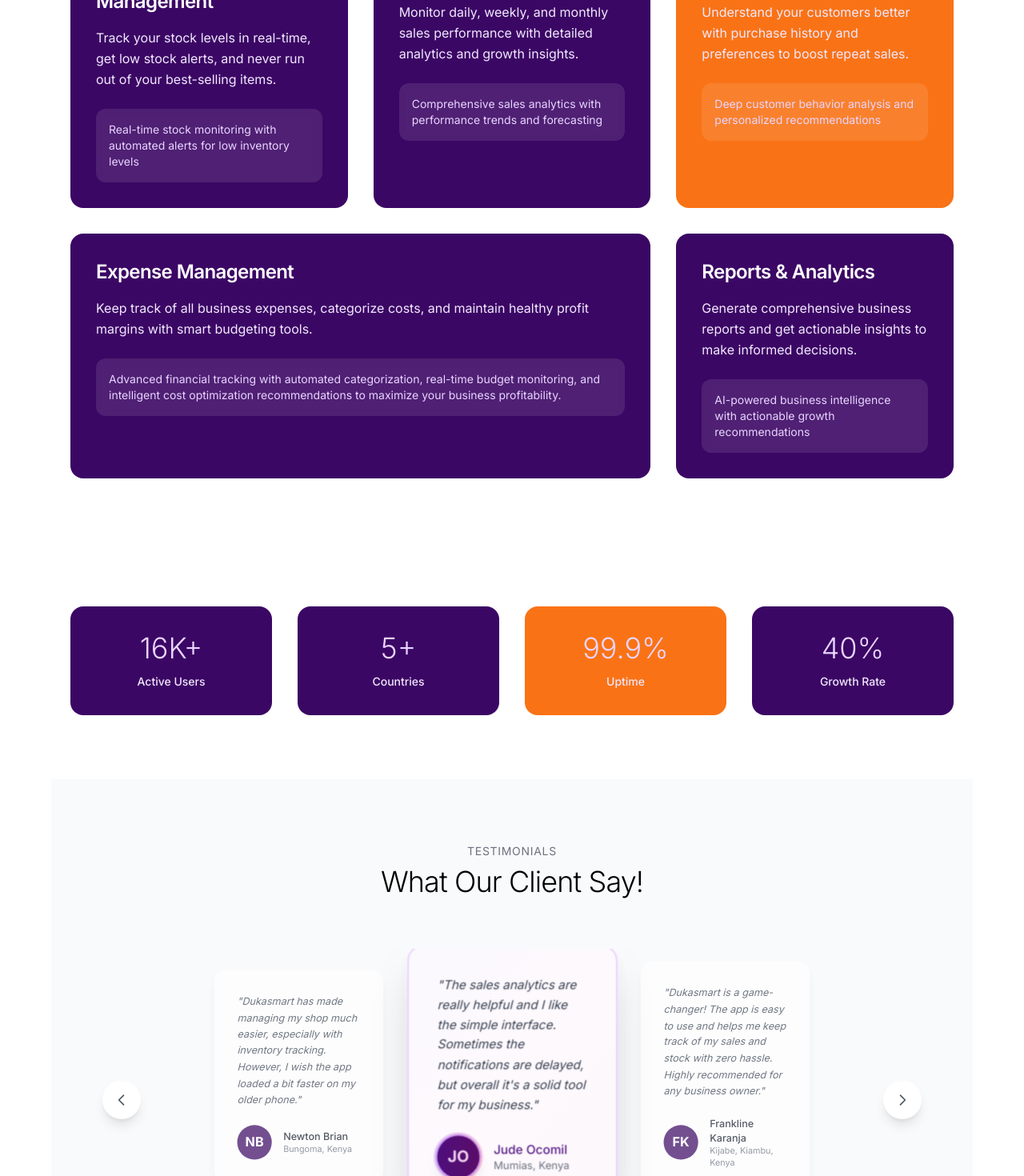
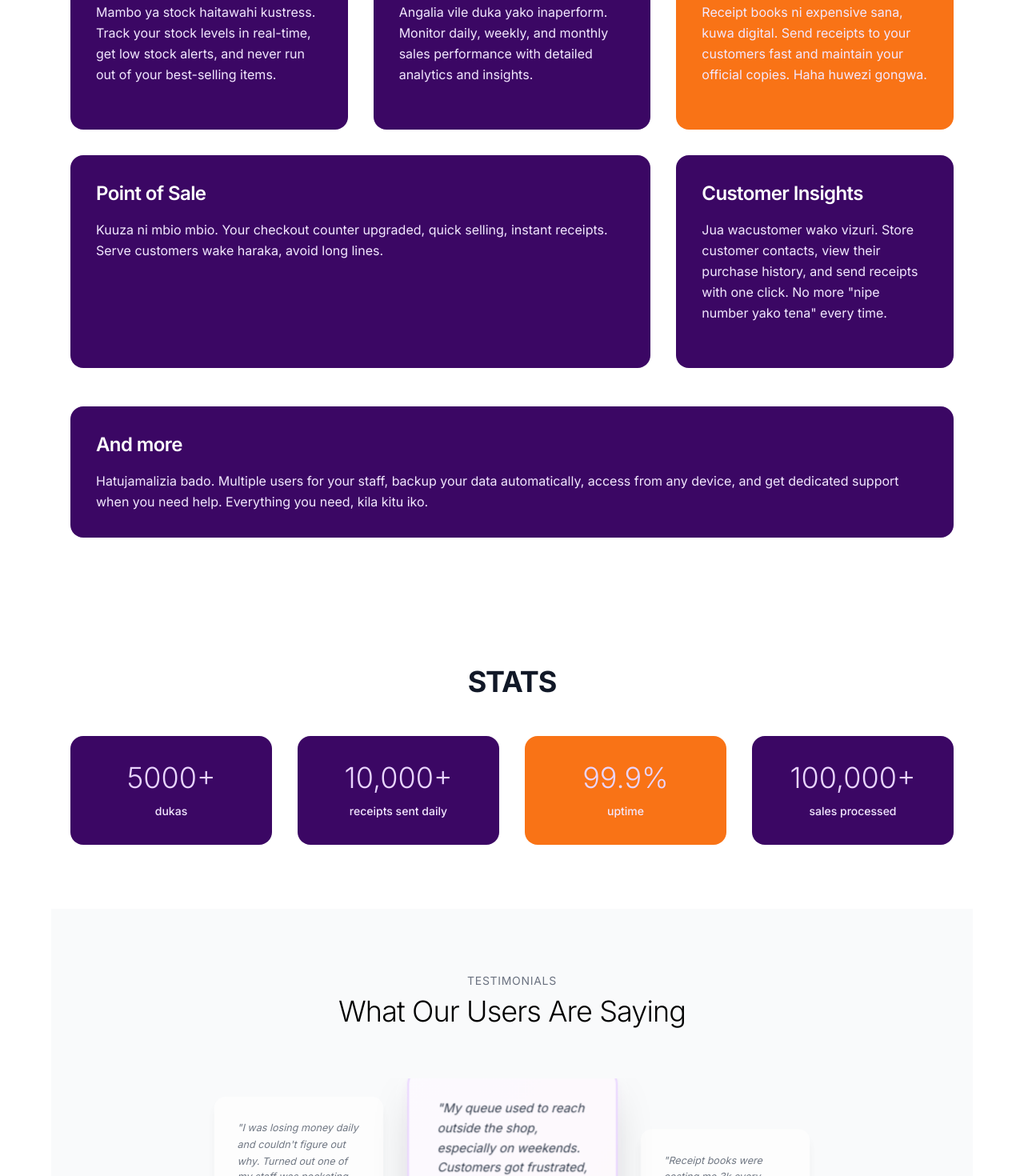
Before and after one commit to FabianOkucai/dukasmart, a Next.js app in the folder dukasmart/: page / in a window 1280 px wide. Shown: the part 1220-2690 px from the top of the page at 80% size. Built offline with nearby package versions, Linux system fonts and the light colour scheme.

Commit message:
improved website copy

```diff
--- a/dukasmart/src/components/About/About.jsx
+++ b/dukasmart/src/components/About/About.jsx
@@ -10,23 +10,28 @@
     <ScrollAnimationWrapper>
       <div id="stats" className="bg-white py-12 md:py-16 lg:py-20">
       <div className="container-max">
+        {/* Stats Header */}
+        <div className="text-center mb-12">
+          <h2 className="text-3xl md:text-4xl font-bold text-gray-900 mb-4">STATS</h2>
+        </div>
+
         {/* Stats Section */}
         <div className="grid grid-cols-2 md:grid-cols-4 gap-4 md:gap-6 lg:gap-8">
           <div className="bg-purple-950 rounded-2xl p-4 md:p-6 lg:p-8 text-center text-white transform transition-all duration-300 hover:scale-105 hover:shadow-xl">
-            <div className="text-2xl md:text-3xl lg:text-4xl font-light text-purple-200 mb-2 md:mb-3">16K+</div>
-            <div className="text-xs md:text-sm text-purple-100 font-medium">Active Users</div>
+            <div className="text-2xl md:text-3xl lg:text-4xl font-light text-purple-200 mb-2 md:mb-3">5000+</div>
+            <div className="text-xs md:text-sm text-purple-100 font-medium">dukas</div>
           </div>
           <div className="bg-purple-950 rounded-2xl p-4 md:p-6 lg:p-8 text-center text-white transform transition-all duration-300 hover:scale-105 hover:shadow-xl">
-            <div className="text-2xl md:text-3xl lg:text-4xl font-light text-purple-200 mb-2 md:mb-3">5+</div>
-            <div className="text-xs md:text-sm text-purple-100 font-medium">Countries</div>
+            <div className="text-2xl md:text-3xl lg:text-4xl font-light text-purple-200 mb-2 md:mb-3">10,000+</div>
+            <div className="text-xs md:text-sm text-purple-100 font-medium">receipts sent daily</div>
           </div>
           <div className="bg-orange-500 rounded-2xl p-4 md:p-6 lg:p-8 text-center text-white transform transition-all duration-300 hover:scale-105 hover:shadow-xl">
             <div className="text-2xl md:text-3xl lg:text-4xl font-light text-purple-200 mb-2 md:mb-3">99.9%</div>
-            <div className="text-xs md:text-sm text-purple-100 font-medium">Uptime</div>
+            <div className="text-xs md:text-sm text-purple-100 font-medium">uptime</div>
           </div>
           <div className="bg-purple-950 rounded-2xl p-4 md:p-6 lg:p-8 text-center text-white transform transition-all duration-300 hover:scale-105 hover:shadow-xl">
-            <div className="text-2xl md:text-3xl lg:text-4xl font-light text-purple-200 mb-2 md:mb-3">40%</div>
-            <div className="text-xs md:text-sm text-purple-100 font-medium">Growth Rate</div>
+            <div className="text-2xl md:text-3xl lg:text-4xl font-light text-purple-200 mb-2 md:mb-3">100,000+</div>
+            <div className="text-xs md:text-sm text-purple-100 font-medium">sales processed</div>
           </div>
         </div>
       </div>
--- a/dukasmart/src/components/Features/Features.jsx
+++ b/dukasmart/src/components/Features/Features.jsx
@@ -12,21 +12,18 @@
       <div className="section-spacing" id="features">
       <div className="container-max">
         <div className="text-center-section fade-in">
-          <h2 className="section-title">Run Your Shop Smarter with Dukasmart!</h2>
-          <p className="section-subtitle">Your all-in-one app to track sales, manage stock, and grow profits.</p>
+          <h2 className="section-title">Our Services</h2>
+          <p className="section-subtitle">Kila kitu at the palm of your hands</p>
         </div>
 
         {/* Bento Grid Layout */}
         <div className="grid grid-cols-1 md:grid-cols-2 lg:grid-cols-3 gap-8">
 
-          {/* Smart Inventory Management */}
+          {/* Smart Inventory */}
           <div className="bg-purple-950 p-8 rounded-2xl relative overflow-hidden text-white transform transition-all duration-300 hover:scale-105 hover:shadow-2xl slide-in-left">
             <div className="mb-6">
-              <h3 className="text-2xl font-semibold mb-4">Smart Inventory Management</h3>
-              <p className="text-purple-100 leading-relaxed">Track your stock levels in real-time, get low stock alerts, and never run out of your best-selling items.</p>
-            </div>
-            <div className="bg-white/10 backdrop-blur-sm rounded-xl p-4 transition-all duration-300 hover:bg-white/20">
-              <p className="text-purple-200 text-sm">Real-time stock monitoring with automated alerts for low inventory levels</p>
+              <h3 className="text-2xl font-semibold mb-4">Smart Inventory</h3>
+              <p className="text-purple-100 leading-relaxed">Mambo ya stock haitawahi kustress. Track your stock levels in real-time, get low stock alerts, and never run out of your best-selling items.</p>
             </div>
           </div>
 
@@ -34,46 +31,40 @@
           <div className="bg-purple-950 p-8 rounded-2xl relative overflow-hidden text-white transform transition-all duration-300 hover:scale-105 hover:shadow-2xl scale-in">
             <div className="mb-6">
               <h3 className="text-2xl font-semibold mb-4">Sales Tracking</h3>
-              <p className="text-purple-100 leading-relaxed">Monitor daily, weekly, and monthly sales performance with detailed analytics and growth insights.</p>
+              <p className="text-purple-100 leading-relaxed">Angalia vile duka yako inaperform. Monitor daily, weekly, and monthly sales performance with detailed analytics and insights.</p>
             </div>
-            <div className="bg-white/10 backdrop-blur-sm rounded-xl p-4 transition-all duration-300 hover:bg-white/20">
-              <p className="text-purple-200 text-sm">Comprehensive sales analytics with performance trends and forecasting</p>
+          </div>
+
+          {/* Receipts */}
+          <div className="bg-orange-500 p-8 rounded-2xl relative overflow-hidden text-white transform transition-all duration-300 hover:scale-105 hover:shadow-2xl slide-in-right">
+            <div className="mb-6">
+              <h3 className="text-2xl font-semibold mb-4">Receipts</h3>
+              <p className="text-purple-100 leading-relaxed">Receipt books ni expensive sana, kuwa digital. Send receipts to your customers fast and maintain your official copies. Haha huwezi gongwa.</p>
+            </div>
+          </div>
+
+          {/* Point of Sale - Large Card */}
+          <div className="md:col-span-2 bg-purple-950 p-8 rounded-2xl relative overflow-hidden text-white transform transition-all duration-300 hover:scale-105 hover:shadow-2xl fade-in">
+            <div>
+              <h3 className="text-2xl font-semibold mb-4">Point of Sale</h3>
+              <p className="text-purple-100 leading-relaxed mb-6">Kuuza ni mbio mbio. Your checkout counter upgraded, quick selling, instant receipts. Serve customers wake haraka, avoid long lines.</p>
             </div>
           </div>
 
           {/* Customer Insights */}
-          <div className="bg-orange-500 p-8 rounded-2xl relative overflow-hidden text-white transform transition-all duration-300 hover:scale-105 hover:shadow-2xl slide-in-right">
+          <div className="bg-purple-950 p-8 rounded-2xl relative overflow-hidden text-white transform transition-all duration-300 hover:scale-105 hover:shadow-2xl scale-in">
             <div className="mb-6">
               <h3 className="text-2xl font-semibold mb-4">Customer Insights</h3>
-              <p className="text-purple-100 leading-relaxed">Understand your customers better with purchase history and preferences to boost repeat sales.</p>
-            </div>
-            <div className="bg-white/10 backdrop-blur-sm rounded-xl p-4 transition-all duration-300 hover:bg-white/20">
-              <p className="text-purple-200 text-sm">Deep customer behavior analysis and personalized recommendations</p>
+              <p className="text-purple-100 leading-relaxed">Jua wacustomer wako vizuri. Store customer contacts, view their purchase history, and send receipts with one click. No more "nipe number yako tena" every time.</p>
             </div>
           </div>
 
-          {/* Expense Management - Large Card */}
-          <div className="md:col-span-2 bg-purple-950 p-8 rounded-2xl relative overflow-hidden text-white transform transition-all duration-300 hover:scale-105 hover:shadow-2xl fade-in">
-            <div>
-              <h3 className="text-2xl font-semibold mb-4">Expense Management</h3>
-              <p className="text-purple-100 leading-relaxed mb-6">Keep track of all business expenses, categorize costs, and maintain healthy profit margins with smart budgeting tools.</p>
-              <div className="bg-white/10 backdrop-blur-sm rounded-xl p-4 transition-all duration-300 hover:bg-white/20">
-                <p className="text-purple-200 text-sm">Advanced financial tracking with automated categorization, real-time budget monitoring, and intelligent cost optimization recommendations to maximize your business profitability.</p>
-              </div>
-            </div>
-          </div>
+        </div>
 
-          {/* Reports & Analytics */}
-          <div className="bg-purple-950 p-8 rounded-2xl relative overflow-hidden text-white transform transition-all duration-300 hover:scale-105 hover:shadow-2xl scale-in">
-            <div className="mb-6">
-              <h3 className="text-2xl font-semibold mb-4">Reports & Analytics</h3>
-              <p className="text-purple-100 leading-relaxed">Generate comprehensive business reports and get actionable insights to make informed decisions.</p>
-            </div>
-            <div className="bg-white/10 backdrop-blur-sm rounded-xl p-4 transition-all duration-300 hover:bg-white/20">
-              <p className="text-purple-200 text-sm">AI-powered business intelligence with actionable growth recommendations</p>
-            </div>
-          </div>
-
+        {/* And More Section */}
+        <div className="mt-12 bg-purple-950 p-8 rounded-2xl text-white">
+          <h3 className="text-2xl font-semibold mb-4">And more</h3>
+          <p className="text-purple-100 leading-relaxed">Hatujamalizia bado. Multiple users for your staff, backup your data automatically, access from any device, and get dedicated support when you need help. Everything you need, kila kitu iko.</p>
         </div>
       </div>
     </div>
--- a/dukasmart/src/components/Hero/Hero.jsx
+++ b/dukasmart/src/components/Hero/Hero.jsx
@@ -59,12 +59,11 @@
                 <div className="space-y-4 md:space-y-6">
 
                   <h1 className="text-3xl md:text-4xl lg:text-5xl xl:text-6xl font-bold text-white leading-tight">
-                    A home for your <span className="text-orange-500"> Business</span>
+                    A home for your <span className="text-orange-500">business</span>
                     </h1>
 
                   <p className="text-lg md:text-xl text-gray-200 leading-relaxed">
-                    Streamline operations, boost productivity, and drive growth
-                    with our comprehensive business platform.
+                    Run your business smoothly with Dukasmart. Sell faster, track smarter, serve better - kila kitu from one powerful yet simple system.
                   </p>
                 </div>
 
--- a/dukasmart/src/components/Testimonials/Testimonials.jsx
+++ b/dukasmart/src/components/Testimonials/Testimonials.jsx
@@ -9,39 +9,33 @@
 const Testimonials = () => {
   const testimonials = [
     {
-      name: "Newton Brian",
-      location: "Bungoma, Kenya",
-      text: "Dukasmart has made managing my shop much easier, especially with inventory tracking. However, I wish the app loaded a bit faster on my older phone.",
+      name: "David M.",
+      location: "Hardware Store, Thika",
+      text: "I was losing money daily and couldn't figure out why. Turned out one of my staff was pocketing cash here and there. Dukasmart showed everything - every sale, every shilling. One day I compared the cash with the system, boom! Caught red-handed. Now everyone knows everything is tracked. The stealing stopped.",
+      avatar: "https://images.unsplash.com/photo-1472099645785-5658abf4ff4e?w=150&h=150&fit=crop&crop=face"
+    },
+    {
+      name: "Grace W.",
+      location: "Supermarket Owner, Nairobi",
+      text: "My queue used to reach outside the shop, especially on weekends. Customers got frustrated, some left without buying. With Dukasmart, checkout time went from 5 minutes to under 1 minute. Now the line moves fast, people come more because they know they won't wait long. Sales have gone up!",
       avatar: "https://images.unsplash.com/photo-1494790108755-2616b612b786?w=150&h=150&fit=crop&crop=face"
     },
     {
-      name: "Jude Ocomil",
-      location: "Mumias, Kenya",
-      text: "The sales analytics are really helpful and I like the simple interface. Sometimes the notifications are delayed, but overall it's a solid tool for my business.",
+      name: "Faith K.",
+      location: "Cosmetics Shop, Mombasa",
+      text: "Receipt books were costing me 3k every month. In a year, that's 36k just for receipt books! Now I send receipts digitally, customers get them instantly, and I save all that money. Best decision ever.",
       avatar: "https://images.unsplash.com/photo-1438761681033-6461ffad8d80?w=150&h=150&fit=crop&crop=face"
     },
     {
-      name: "Frankline Karanja",
-      location: "Kijabe, Kiambu, Kenya",
-      text: "Dukasmart is a game-changer! The app is easy to use and helps me keep track of my sales and stock with zero hassle. Highly recommended for any business owner.",
-      avatar: "https://images.unsplash.com/photo-1472099645785-5658abf4ff4e?w=150&h=150&fit=crop&crop=face"
-    },
-    {
-      name: "Omae",
-      location: "Nairobi, Kenya",
-      text: "Dukasmart transformed my business operations completely. The inventory management and sales tracking work seamlessly together for my electronics store.",
-      avatar: "https://images.unsplash.com/photo-1531123897727-8f129e1688ce?w=150&h=150&fit=crop&crop=face"
-    },
-    {
-      name: "Ouma Spencer",
-      location: "Nairobi, Kenya",
-      text: "The mobile app lets me manage my restaurant from anywhere. Real-time updates and offline functionality are game-changers for my business.",
+      name: "James O.",
+      location: "Pharmacy, Kisumu",
+      text: "I tried two systems before Dukasmart. One was so complicated that even after a week of training, my staff didn't get it. The other had too many features I don't use and was expensive. Dukasmart is simple - downloaded it, and after 30 minutes I was ready to sell. All my staff learned it within hours, even my 55-year-old employee.",
       avatar: "https://images.unsplash.com/photo-1507003211169-0a1dd7228f2d?w=150&h=150&fit=crop&crop=face"
     },
     {
-      name: "Mama Alarm",
-      location: "Siwaka, Nairobi, Kenya",
-      text: "Customer analytics helped me understand my boutique customers better. Sales increased by 45% in just three months using Dukasmart insights.",
+      name: "Lucy N.",
+      location: "Electronics Shop, Eldoret",
+      text: "Honestly, I expected a shop system to be boring and clunky. But Dukasmart? The design is really clean, everything is where you expect it. Even customers see me using it and say 'wow, very professional!' It makes my business look serious. Plus their support team responds fast - not like other companies where you call and no one answers.",
       avatar: "https://images.unsplash.com/photo-1544005313-94ddf0286df2?w=150&h=150&fit=crop&crop=face"
     }
   ]
@@ -51,7 +45,7 @@
       <div className="py-20 bg-gray-50 container-max">
         <div className="text-center mb-16 fade-in">
           <div className="text-sm text-gray-500 uppercase tracking-wider mb-2">TESTIMONIALS</div>
-          <h2 className="text-4xl font-light text-black mb-4">What Our Client Say!</h2>
+          <h2 className="text-4xl font-light text-black mb-4">What Our Users Are Saying</h2>
         </div>
 
         <TestimonialCarousel testimonials={testimonials} />
```
Also changed, not shown: dukasmart/src/app/page.js (+4 -4 lines).
